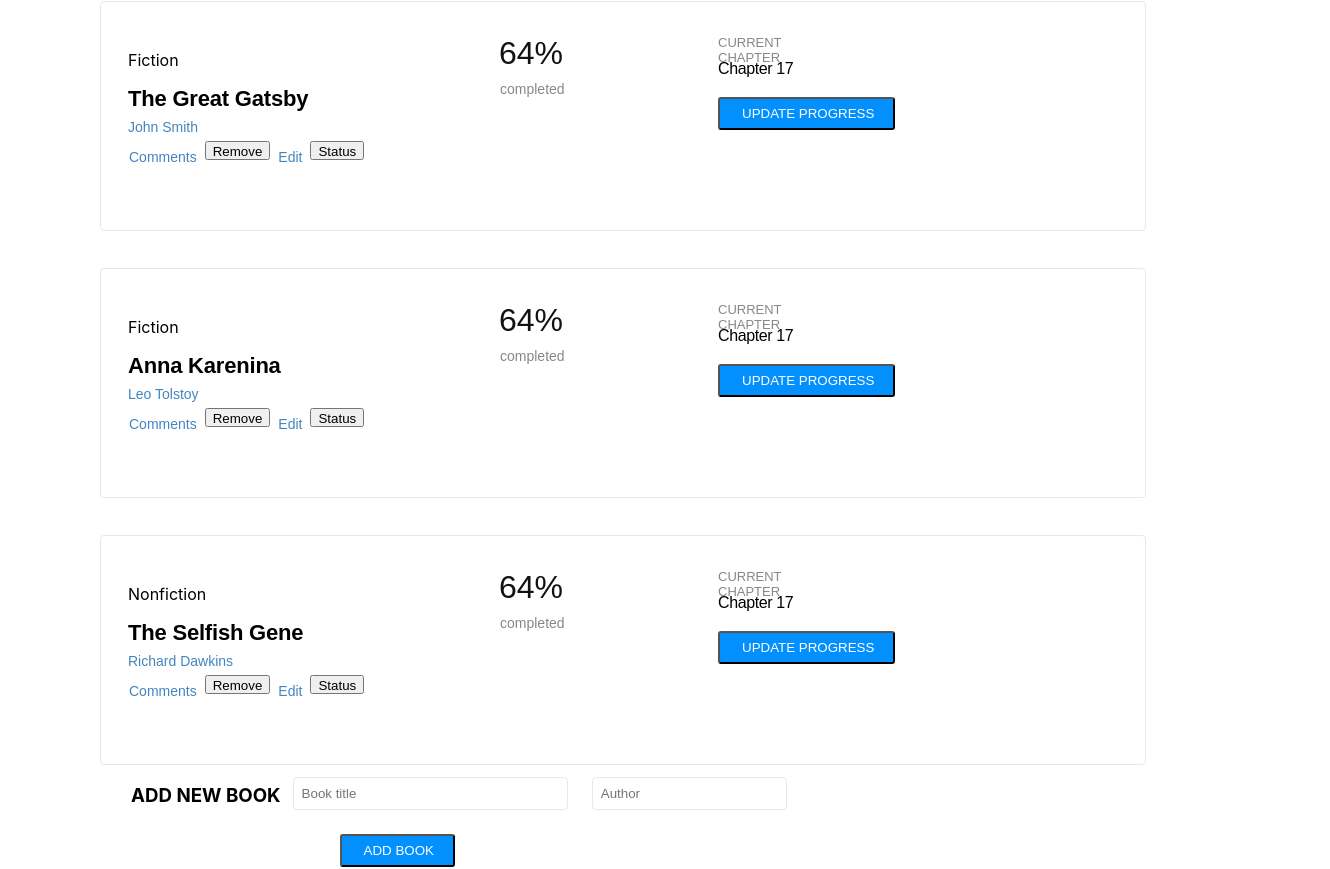
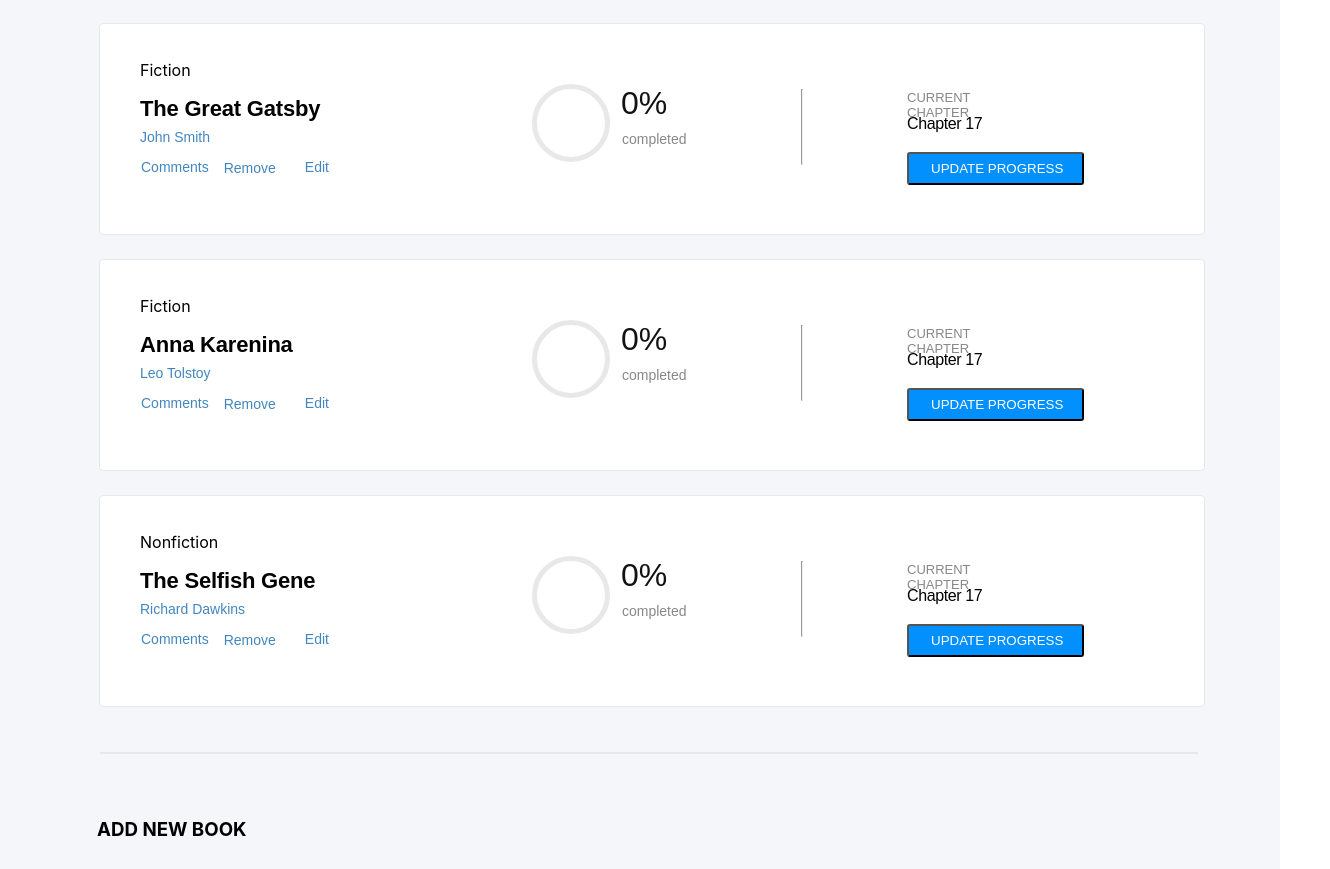
Before and after one commit to flemton/bookstore, a React (Create React App) app: page / in a window 1280 px wide. Shown: the part 139-1008 px from the top of the page, 1330 px wide, since content can reach past the window. Built offline with nearby package versions, Linux system fonts and the light colour scheme.

Commit message:
Style bookstore

```diff
--- a/src/App.css
+++ b/src/App.css
@@ -27,15 +27,16 @@
 .wrapper {
   display: flex;
   flex-direction: column;
-  width: 80%;
+  width: 100%;
+  background-color: #f5f6fa;
 }
 
 .nav {
   display: flex;
-  width: 85%;
-  height: 0.938rem;
-  margin: 0 0 2.375rem;
-  padding: 1.438rem 6.188rem 1.688rem 6.25rem;
+    width: 100%;
+    height: 46px;
+    margin: 0 0 32px;
+    padding: 30px 0 30px 50px;
     background-color: #fff;
 }
 
@@ -51,13 +52,27 @@
   margin: 0 12px;
 }
 
+.oval {
+  width: 4.25rem;
+  height: 4.25rem;
+  border: solid 5px #e8e8e8;
+  border-radius: 40px;
+  color: linear-gradient(to bottom, #307bbe, #379cf6);
+}
+
 .bookstore {
-  margin: 0.375rem 2.938rem 0.125rem 0;
+  margin: 10px;
+  margin-left: 50px;
     font-family: sans-serif;
     font-size: 1.875rem;
     font-weight: bold;
     font-style: normal;
     color: #0290ff;
+}
+
+.completion {
+  display: flex;
+  margin: 40px 20px;
 }
 
 .per-completed {
@@ -89,22 +104,37 @@
   color: #121212;
 }
 
+.hr-completed {
+  width: 0.1px;
+    height: 74px;
+    position: relative;
+    margin: 45px 0;
+}
+
 .hr {
-  width: 75rem;
-  height: 0.125rem;
-  margin: 2.5rem 0.063rem 1.813rem 0;
+  width: 68.5rem;
+  margin: 45px 0;
   border: solid 1px #e8e8e8;
+  margin-left: 100px;
+}
+
+.current {
+  margin: 45px;
 }
 
 .book {
   display: flex;
-  width: 85%;
+    width: 80%;
     height: 10.625rem;
-  margin: 2.313rem 6.25rem 0;
-  padding: 2rem 9.188rem 1.625rem 1.688rem;
+    margin: 24px 99px;
+    padding: 20px 40px;
     border-radius: 4px;
     border: solid 1px #e8e8e8;
     background-color: #fff;
+}
+
+.book-details {
+  width: 50%;
 }
 
 .title {
@@ -156,9 +186,45 @@
   margin: 8px;
 }
 
+.book-action li > button {
+  border: none;
+  font-family: sans-serif;
+  font-size: 0.875rem;
+  font-weight: 300;
+  font-stretch: normal;
+  font-style: normal;
+  line-height: normal;
+  letter-spacing: normal;
+  color: #4386bf;
+  position: relative;
+  right: 7px;
+  background: transparent;
+}
+
+li:hover {
+  background: #0290ff;
+  color: brown;
+}
+
+.book-action li > button:active {
+  background: green;
+  color: blue;
+}
+
 .form {
   display: flex;
+  flex-direction: column;
   justify-content: center;
+  padding-left: 85px;
+  width: 90%;
+}
+
+.form h3 {
+  padding-left: 12px;
+}
+
+.form-inputs {
+  display: flex;
 }
 
 .progress-update,
@@ -181,7 +247,7 @@
 }
 
 .book-title {
-  width: 42%;
+  width: 55%;
 }
 
 .current-chapter {
--- a/src/components/Book.js
+++ b/src/components/Book.js
@@ -1,14 +1,15 @@
 import PropTypes from 'prop-types';
 import { useDispatch } from 'react-redux';
-import { checkStatus, removeBook } from '../redux/books/booksSlice';
+import { removeBook } from '../redux/books/booksSlice';
 import Form from './Form';
 import books from './books';
 
 const Books = () => (
   <div>
     {books.map((book) => (
-      <Book title={book.title} category={book.category} author={book.author} progress="64%" chapter="Chapter 17" id={book.id} key={book.id} />
+      <Book title={book.title} category={book.category} author={book.author} progress="0%" chapter="Chapter 17" id={book.id} key={book.id} />
     ))}
+    <hr className="hr" />
     <Form />
   </div>
 );
@@ -26,19 +27,19 @@
         <p className="author">{author}</p>
         <ul className="book-action">
           <li>Comments</li>
-          <button type="button" onClick={() => dispatch(removeBook({ id }))}>Remove</button>
+          <li><button type="button" onClick={() => dispatch(removeBook({ id }))}>Remove</button></li>
           <li>Edit</li>
-          <button type="button" className="status-btn" onClick={() => dispatch(checkStatus({ id }))}>Status</button>
         </ul>
       </div>
-      <div>
+      <div className="completion">
         <div className="oval" />
         <div>
           <h3 className="per-completed">{progress}</h3>
           <p className="completed">completed</p>
         </div>
       </div>
-      <div>
+      <hr className="hr-completed" />
+      <div className="current">
         <p className="current-chapter">CURRENT CHAPTER</p>
         <p className="chapter">{chapter}</p>
         <button type="button" className="progress-update">UPDATE PROGRESS</button>
--- a/src/components/Form.js
+++ b/src/components/Form.js
@@ -9,7 +9,9 @@
       <h3>
         ADD NEW BOOK
       </h3>
-      <form onSubmit={((e) => {
+      <form
+        className="form-inputs"
+        onSubmit={((e) => {
           e.preventDefault();
           const title = e.target[0].value;
           const author = e.target[1].value;
```
Lines whose indentation alone changed are shown as unchanged.
